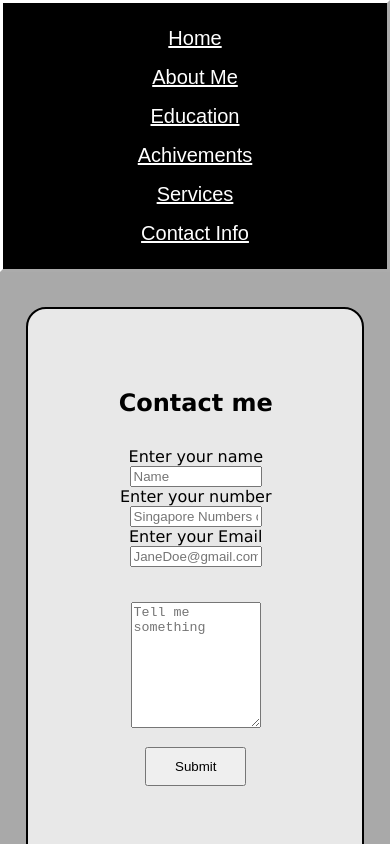
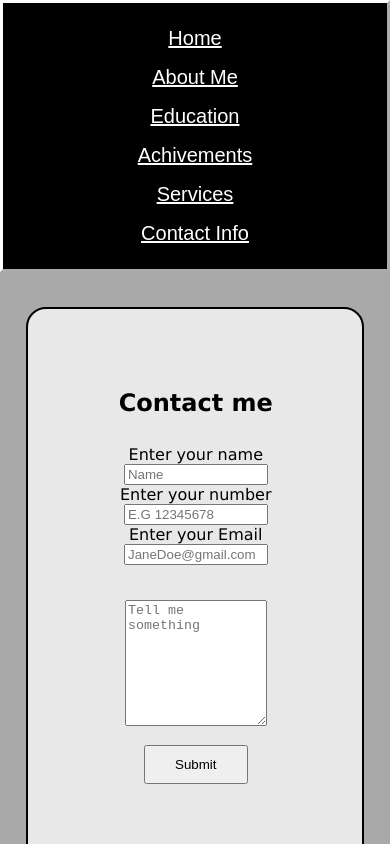
Before and after one commit to BrianLimMJ/Assign-1, a plain HTML site: page ID_S10208584A_Assign1_Website(Contact).html in a window 390 px wide. Shown: the top 844 px of the page. Drawn offline with Linux system fonts and the light colour scheme.

Commit message:
26th Nov 11.54am

```diff
--- a/ID_S10208584A_Assign1_Website(Contact).html
+++ b/ID_S10208584A_Assign1_Website(Contact).html
@@ -28,7 +28,7 @@
                 <form>
                     <label>Enter your name </label><input type="text" placeholder="Name" required>
                     <label>Enter your number </label><input pattern="[0-9]{4}[0-9]{4}"
-                    type="tel" placeholder="Singapore Numbers only E.G 12345678" required>
+                    type="tel" placeholder="E.G 12345678" required>
                     <label>Enter your Email </label>
                     <input type="email" placeholder="JaneDoe@gmail.com" required>
                     <textarea class = "comment-box " name="comment" placeholder="Tell me something"></textarea>
--- a/contact-style.css
+++ b/contact-style.css
@@ -111,14 +111,20 @@ footer .footer-text{
     .row{
         width: 75%;
     }
+    .Comment{
+        padding: 8px;
+    }
     .Comment input{
-        width: 80%;
+        width: 85%;
+
     }
+
     .comment-box{
-        width: 80%;
+        width: 85%;
     }
     input.submit{
         width: 65%;
 
     }
+
 }
```
Also changed, not shown: 1 other file.
